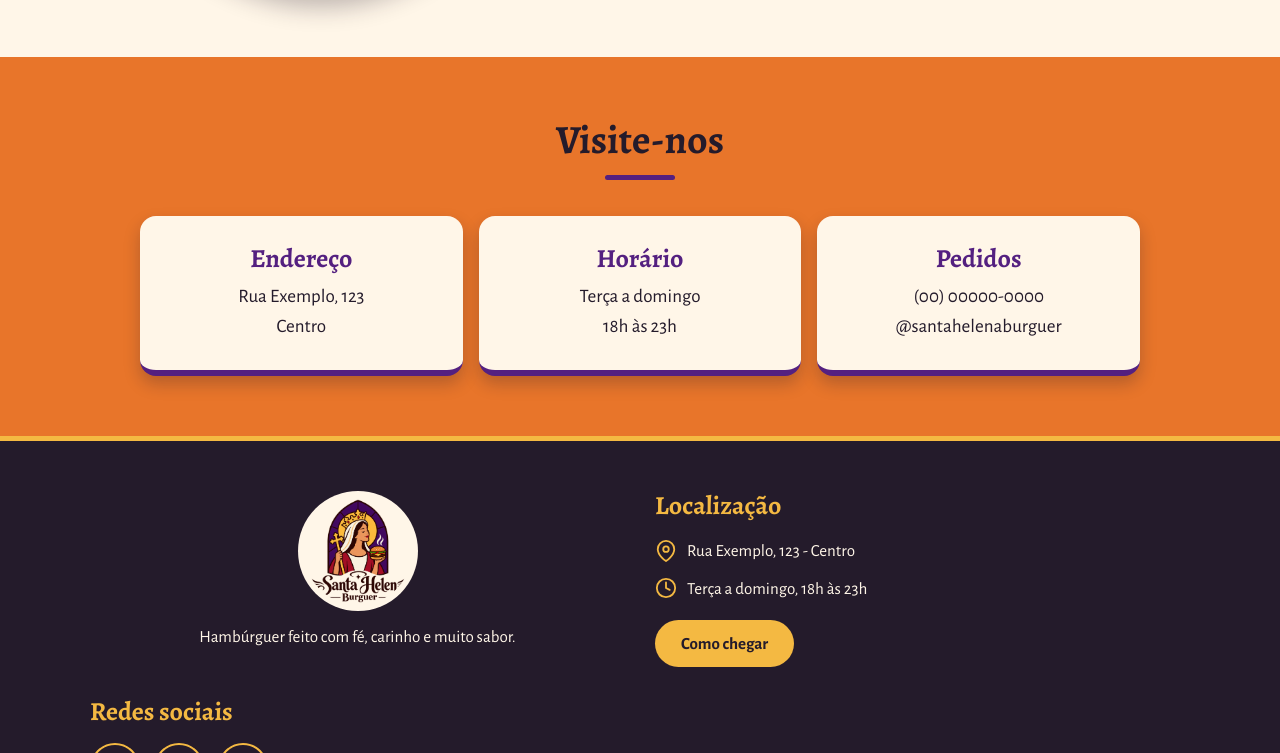
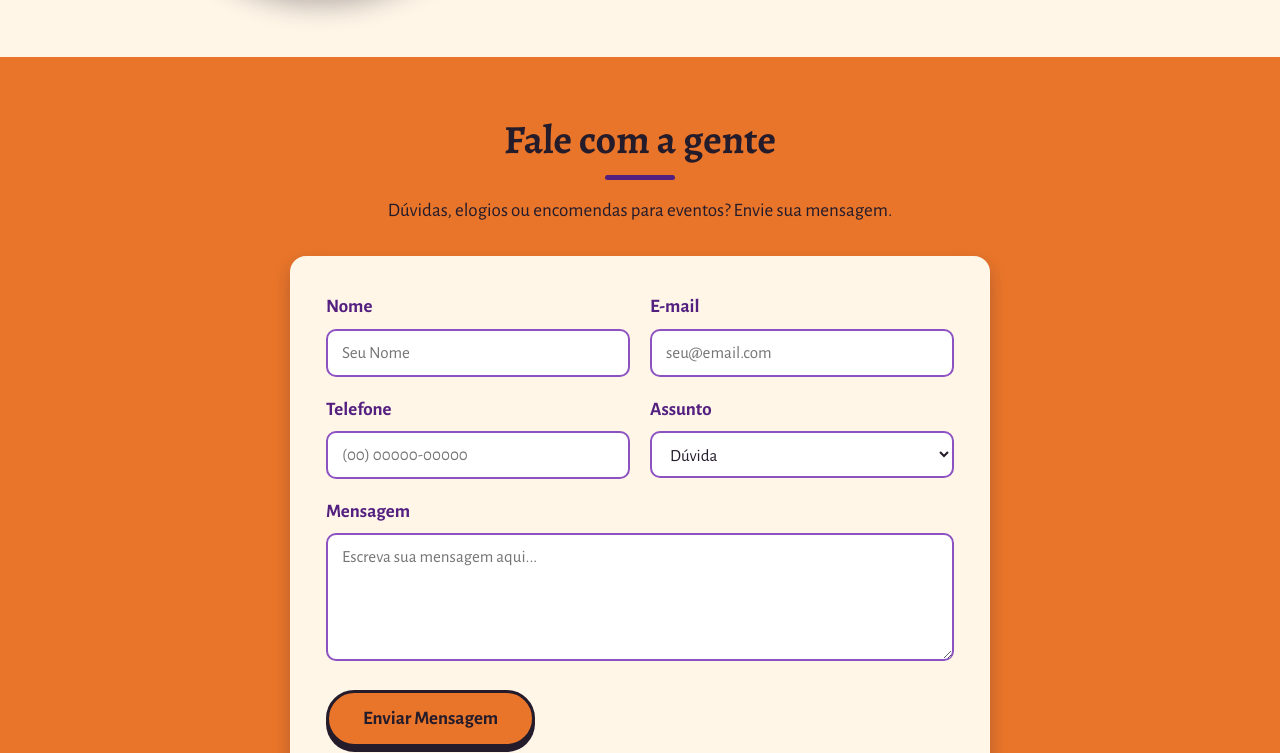
Before and after one commit to gean-bruzadin/Santa_Helena_Burguer, a plain HTML site: page WWW/santa-helena/index.html in a window 1280 px wide. Shown: the part 2047-2800 px from the top of the page. Drawn offline with nearby package versions, Linux system fonts and the light colour scheme.

Commit message:
feito correções, e mudar a paleta de cores do formulario, colocar cada item em uma pagina diferete

```diff
--- a/WWW/santa-helena/assets/css/mobile.css
+++ b/WWW/santa-helena/assets/css/mobile.css
@@ -4,6 +4,7 @@
 body {
     font-size: 17px;
 }
+
 
 /* Topo: marca em cima, links embaixo */
 .topo {
@@ -118,3 +119,30 @@ body {
 .redes {
     justify-content: center;
 }
+
+/* Contato: formulário em uma coluna */
+.contato {
+    padding: 50px 20px;
+}
+
+.formulario {
+    padding: 24px 18px;
+}
+
+.form-linha {
+    flex-direction: column;
+    gap: 0;
+}
+
+button.botao {
+    width: 100%;
+}
+
+html {
+    scroll-padding-top: 110px;
+}
+
+.topo-marca img {
+    width: 44px;
+    height: 44px;
+}
--- a/WWW/santa-helena/assets/css/style.css
+++ b/WWW/santa-helena/assets/css/style.css
@@ -8,6 +8,7 @@
 
 html {
     scroll-behavior: smooth;
+    scroll-padding-top: 90px;
 }
 
 body {
@@ -44,6 +45,9 @@ a {
     padding: 12px 60px;
     border-bottom: 5px solid #F4B942;
     box-shadow: 0 4px 12px rgba(36, 27, 43, 0.3);
+    position: sticky;
+    top: 0;
+    z-index: 100;
 }
 
 .topo-marca {
@@ -422,3 +426,96 @@ a {
     70%  { transform: translateY(-6px); }
     100% { transform: translateY(0); }
 }
+
+.contato-intro{
+    margin-top: -20px;
+    margin-bottom: 30px;
+}
+
+.formulario{
+    max-width: 700px;
+    margin: 0 auto;
+    text-align: left;
+    background-color: #FFF6E8;
+    border-bottom: 6px solid #542080;
+    border-radius: 16px;
+    padding: 36px;
+    box-shadow: 0 8px 16px rgba(36, 27, 43, 0.25);
+}
+
+.obrigado {
+    display: none;
+    max-width: 700px;
+    margin: 0 auto;
+    background-color: #FFF6E8;
+    border-bottom: 6px solid #542080;
+    border-radius: 16px;
+    padding: 40px 30px;
+    box-shadow: 0 8px 16px rgba(36, 27, 43, 0.25);
+}
+
+.obrigado h3 {
+    font-size: 32px;
+    color: #542080;
+    margin-bottom: 10px;
+}
+
+.obrigado p {
+    margin-bottom: 20px;
+}
+
+
+.obrigado:target {
+    display: block;
+}
+
+.obrigado:target + .formulario {
+    display: none;
+}
+
+.form-linha{
+    display: flex;
+    gap: 20px;
+}
+
+.campo{
+    width: 100%;
+    margin-bottom: 18px;
+}
+
+.campo label{
+    display: block;
+    font-weight: 700;
+    color: #542080;
+    margin-bottom: 6px;
+}
+
+.campo input,
+.campo select,
+.campo textarea {
+    width: 100%;
+    font-family: inherit;
+    font-size: 17px;
+    color: #241B2B;
+    background-color: #FFFFFF;
+    border: 2px solid #8C52C2;
+    border-radius: 10px;
+    padding: 12px 14px;
+}
+
+.campo textarea{
+    resize: vertical;
+}
+
+.campo input:focus,
+.campo select:focus,
+.campo textarea:focus {
+    outline: 3px solid #F4B942;
+    border-color: #542080;
+}
+
+button.botao {
+    font-family: inherit;
+    font-size: 19px;
+    cursor: pointer;
+}
--- a/WWW/santa-helena/assets/css/tablet.css
+++ b/WWW/santa-helena/assets/css/tablet.css
@@ -72,3 +72,7 @@
 .rodape-coluna {
     width: calc(50% - 15px);
 }
+
+.contato-caixas{
+    gap: 16px;
+}
--- a/WWW/santa-helena/index.html
+++ b/WWW/santa-helena/index.html
@@ -23,7 +23,7 @@
         <nav class="menu">
             <a href="#cardapio">Cardápio</a>
             <a href="#historia">Nossa história</a>
-            <a href="#contato">Visite-nos</a>
+            <a href="#contato">Contato</a>
         </nav>
     </header>
 
@@ -97,22 +97,52 @@
             </div>
         </section>
 
-        <section class="contato" id="contato">
-            <h2>Visite-nos</h2>
-            <div class="contato-caixas">
-                <div class="caixa">
-                    <h3>Endereço</h3>
-                    <p>Rua Exemplo, 123<br>Centro</p>
+       <section class="contato" id="contato">
+            <h2>Fale com a gente</h2>
+            <p class="contato-intro">Dúvidas, elogios ou encomendas para eventos? Envie sua mensagem.</p>
+
+            <div class="obrigado" id="obrigado">
+                <h3>Mensagem enviada!</h3>
+                <p>Obrigado pelo contato. A Santa Helena abençoa seu dia. 🍔</p>
+                <a href="#contato" class="botao">Enviar outra mensagem</a>
+            </div>
+
+            <form action="#obrigado" method="get" class="formulario">
+                <div class="form-linha">
+                    <div class="campo">
+                        <label for="nome">Nome</label>
+                        <input type="text" id="nome" name="nome" placeholder="Seu Nome" required>
+                    </div>
+
+                    <div class="campo">
+                        <label for="email">E-mail</label>
+                        <input type="email" id="email" name="email" placeholder="seu@email.com" required>
+                    </div>
                 </div>
-                <div class="caixa">
-                    <h3>Horário</h3>
-                    <p>Terça a domingo<br>18h às 23h</p>
+
+                <div class="form-linha">
+                    <div class="campo">
+                        <label for="telefone">Telefone</label>
+                        <input type="tel" id="telefone" name="telefone" placeholder="(00) 00000-00000">
+                    </div>
+
+                    <div class="campo">
+                        <label for="assunto">Assunto</label>
+                        <select name="assunto" id="assunto">
+                            <option value="duvida">Dúvida</option>
+                            <option value="pedido">Pedido</option>
+                            <option value="evento">Evento</option>
+                            <option value="elogio">Elogio ou sugestão</option>
+                        </select>
+                    </div>
                 </div>
-                <div class="caixa">
-                    <h3>Pedidos</h3>
-                    <p>(00) 00000-0000<br>@santahelenaburguer</p>
+
+                <div class="campo">
+                    <label for="mensagem">Mensagem</label>
+                    <textarea name="mensagem" id="mensagem" rows="5" placeholder="Escreva sua mensagem aqui..." required></textarea>
                 </div>
-            </div>
+                <button type="submit" class="botao">Enviar Mensagem</button>
+            </form>
         </section>
 
     </main>
```
